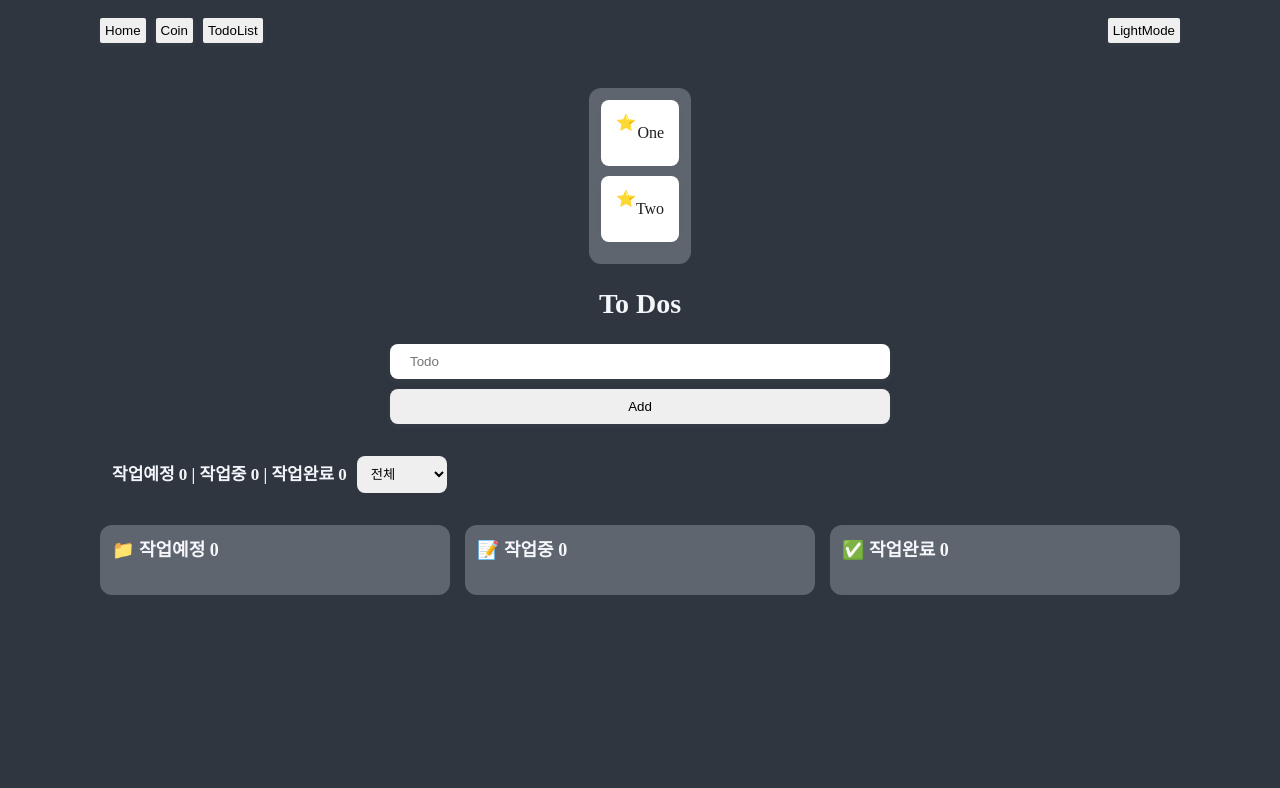
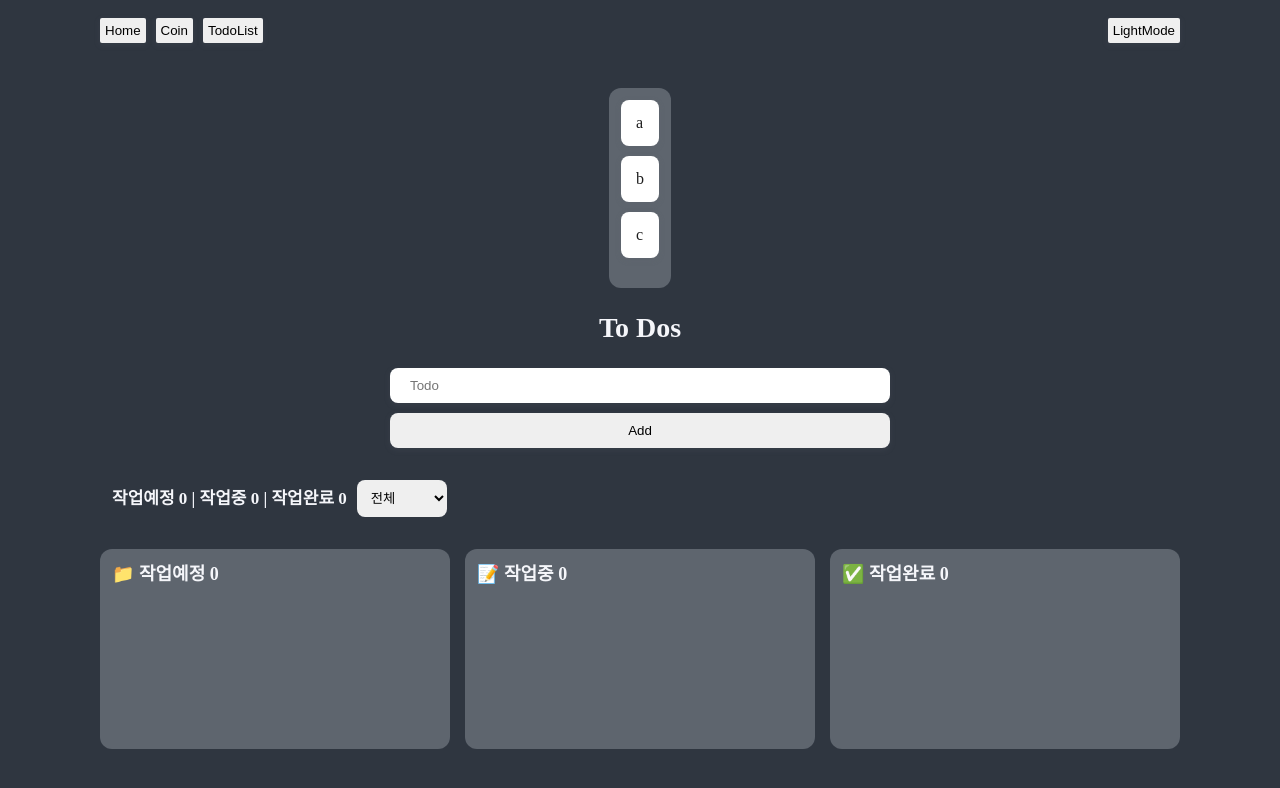
Before and after one commit to moolbum/react-masterclass, a React (Create React App) app: page /todo_list in a window 1280 px wide. Shown: the top 788 px of the page. Built offline with nearby package versions, Linux system fonts and the light colour scheme.

Commit message:
ing: dnd 구현중

```diff
--- a/package.json
+++ b/package.json
@@ -3,6 +3,7 @@
   "version": "0.1.0",
   "private": true,
   "dependencies": {
+    "@hello-pangea/dnd": "^16.2.0",
     "@testing-library/jest-dom": "^5.16.5",
     "@testing-library/react": "^13.4.0",
     "@testing-library/user-event": "^13.5.0",
--- a/src/pages/TodoList/index.tsx
+++ b/src/pages/TodoList/index.tsx
@@ -12,7 +12,7 @@ import {
   DraggableProvided,
   Droppable,
   DroppableProvided,
-} from "react-beautiful-dnd";
+} from "@hello-pangea/dnd";
 
 const toDoStatus = {
   ALL: "전체",
@@ -39,6 +39,8 @@ function TodoList() {
 
   const onDragAnd = () => {};
 
+  const toDos = ["a", "b", "c"];
+
   return (
     <ToDoListContainer>
       <DragDropContext onDragEnd={onDragAnd}>
@@ -46,28 +48,20 @@ function TodoList() {
           <Droppable droppableId="one">
             {(dropProps: DroppableProvided) => (
               <ToDoList ref={dropProps.innerRef} {...dropProps.droppableProps}>
-                <Draggable draggableId="first" index={0}>
+                {toDos.map((todo, idx) => (
+                  <Draggable draggableId={todo} index={idx}>
                     {(dropItem: DraggableProvided) => (
                       <StyledToDoItem
                         ref={dropItem.innerRef}
                         {...dropItem.draggableProps}
+                        {...dropItem.dragHandleProps}
                       >
-                      <span {...dropItem.dragHandleProps}>⭐️</span>
-                      One
+                        {todo}
                       </StyledToDoItem>
                     )}
                   </Draggable>
-                <Draggable draggableId="second" index={1}>
-                  {(dropItem: DraggableProvided) => (
-                    <StyledToDoItem
-                      ref={dropItem.innerRef}
-                      {...dropItem.draggableProps}
-                    >
-                      <span {...dropItem.dragHandleProps}>⭐️</span>
-                      Two
-                    </StyledToDoItem>
-                  )}
-                </Draggable>
+                ))}
+                {dropProps.placeholder}
               </ToDoList>
             )}
           </Droppable>
@@ -157,6 +151,7 @@ const ToDoListWrap = styled.section`
 
 const ToDoList = styled.ul`
   width: 100%;
+  min-height: 200px;
   padding: 12px;
   border-radius: 12px;
   background: ${({ theme }) => theme.backgroundColor01};
```
Also changed, not shown: 1 other file (tests, documents, lock files or other folders). Lines whose indentation alone changed are shown as unchanged.
